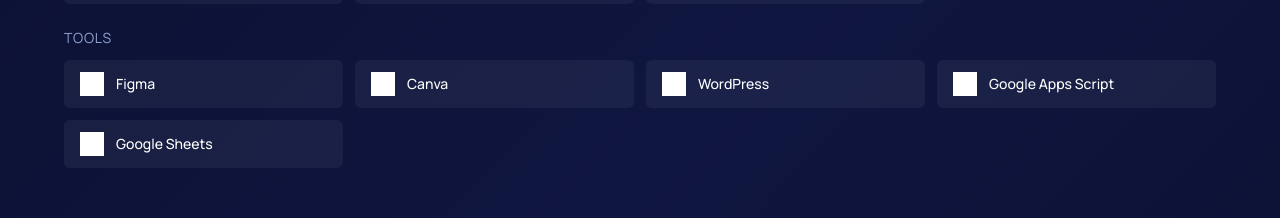
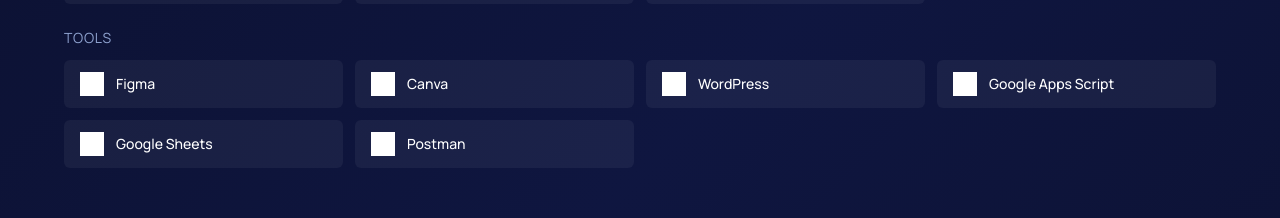
Before and after one commit to WitchakornThokul/WitchakornWEB, a Next.js app: page / in a window 1280 px wide. Shown: the part 1029-1247 px from the top of the page. Built offline with nearby package versions, Linux system fonts and the light colour scheme; grey boxes are pictures that could not be loaded.

Commit message:
Add Postman to Tools highlights in app/page.tsx

```diff
--- a/app/page.tsx
+++ b/app/page.tsx
@@ -117,6 +117,7 @@ const highlights = [
     logo: 'https://cdn.jsdelivr.net/npm/simple-icons@latest/icons/figma.svg',
     category: 'Tools'
   },
+
   {
     title: 'Canva',
     logo: 'https://cdn.jsdelivr.net/npm/simple-icons@latest/icons/canva.svg',
@@ -135,6 +136,11 @@ const highlights = [
   {
     title: 'Google Sheets',
     logo: 'https://cdn.jsdelivr.net/npm/simple-icons@latest/icons/googlesheets.svg',
+    category: 'Tools'
+  },
+  {
+    title: 'Postman',
+    logo: 'https://cdn.jsdelivr.net/npm/simple-icons@latest/icons/postman.svg',
     category: 'Tools'
   }
 ];
```
